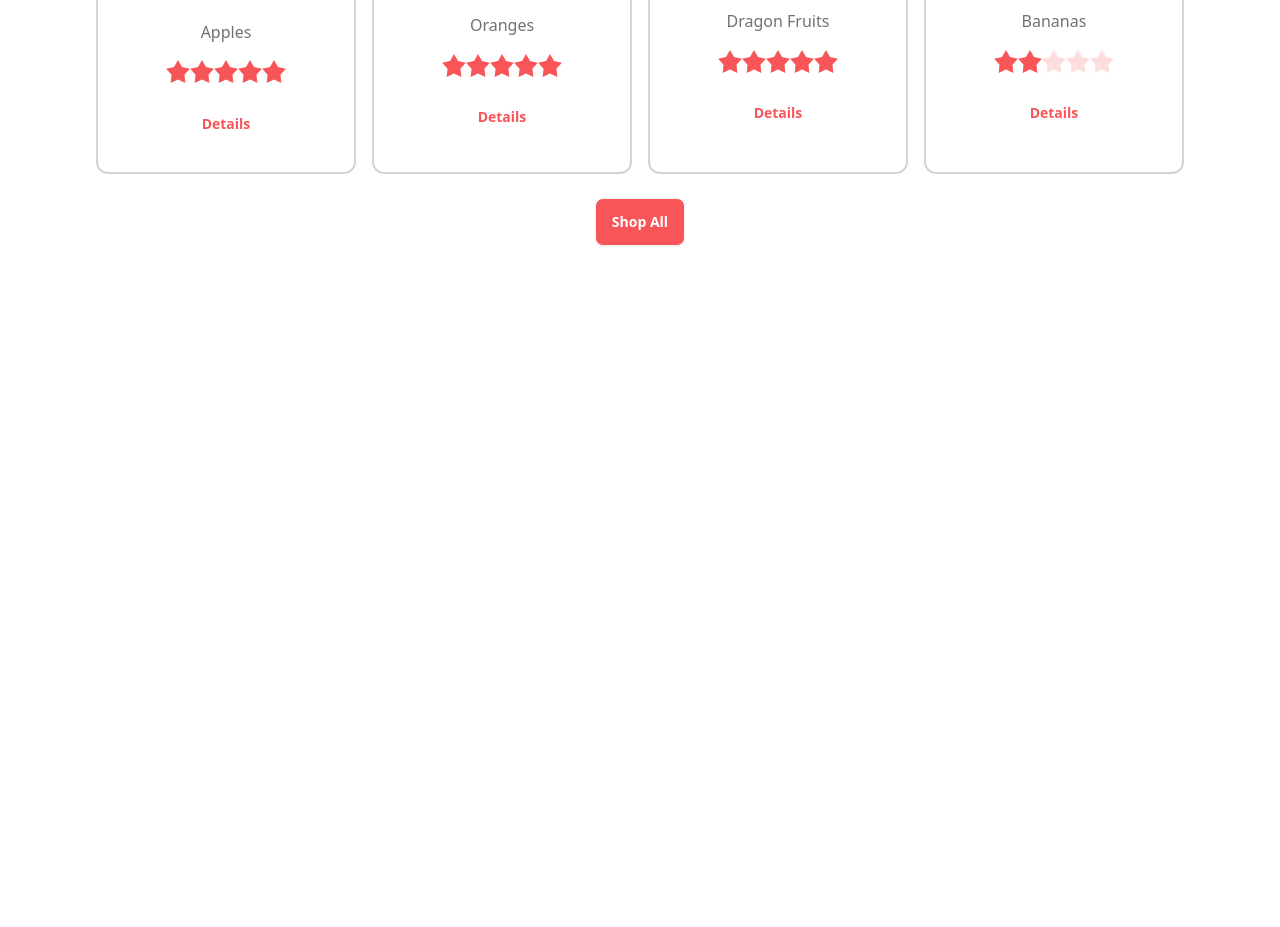
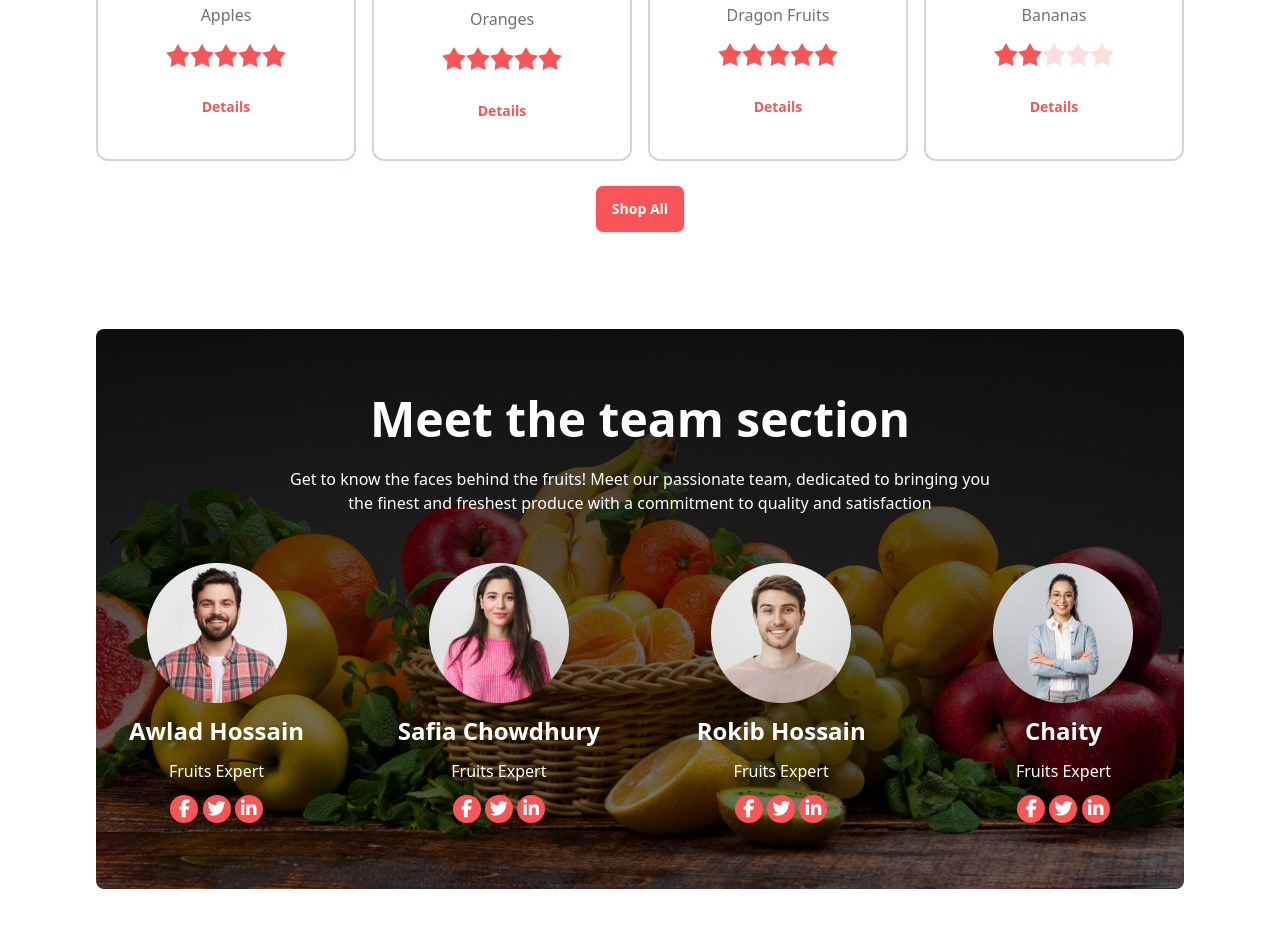
Before and after one commit to zillulofficial/fruit-website, a plain HTML site: page index.html in a window 1280 px wide. Shown: the part 1399-2326 px from the top of the page. Before the commit the page ends 1741 px from the top, so only its background shows below. Drawn offline with nearby package versions, Linux system fonts and the light colour scheme.

Commit message:
team section added

```diff
--- a/index.html
+++ b/index.html
@@ -173,7 +173,8 @@
             <div class="flex flex-col lg:flex-row justify-between items-center">
                 <div class="text-center lg:text-left mb-12">
                     <h1 class="text-5xl font-extrabold mb-6">Deal of the day</h1>
-                    <p class="mx-auto lg:mx-0 text-[#12121299] w-2/3 ">Discover daily fruit treasures with our Deal of the Day! Unbeatable prices on handpicked
+                    <p class="mx-auto lg:mx-0 text-[#12121299] w-2/3 ">Discover daily fruit treasures with our Deal of
+                        the Day! Unbeatable prices on handpicked
                         delights,
                         ensuring you savor freshness and savings in every bite. Don't miss out!</p>
                 </div>
@@ -210,7 +211,8 @@
             <!-- card section -->
             <div class="grid grid-cols-1 md:grid-cols-2 lg:grid-cols-4 gap-4">
                 <!-- card 01 -->
-                <div class="flex flex-col justify-center border-2 items-center py-6 rounded-xl border-gray-300 space-y-4 mt-5">
+                <div
+                    class="flex flex-col justify-center border-2 items-center py-6 rounded-xl border-gray-300 space-y-4">
                     <img src="images/fruit6.png" alt="">
                     <p class="text-2xl font-bold">12.90$ - 18.85$</p>
                     <div class="divider w-2/3 mx-auto"></div>
@@ -224,7 +226,8 @@
                     </div>
                     <button class="btn btn-ghost text-[#F85559]">Details</button>
                 </div>
-                <div class="flex flex-col justify-center border-2 items-center py-6 rounded-xl border-gray-300 space-y-4">
+                <div
+                    class="flex flex-col justify-center border-2 items-center py-6 rounded-xl border-gray-300 space-y-4">
                     <img src="images/fruit7.png" alt="">
                     <p class="text-2xl font-bold">12.90$ - 18.85$</p>
                     <div class="divider w-2/3 mx-auto"></div>
@@ -238,7 +241,8 @@
                     </div>
                     <button class="btn btn-ghost text-[#F85559]">Details</button>
                 </div>
-                <div class="flex flex-col justify-center border-2 items-center py-6 rounded-xl border-gray-300 space-y-4">
+                <div
+                    class="flex flex-col justify-center border-2 items-center py-6 rounded-xl border-gray-300 space-y-4">
                     <img src="images/fruit8.png" alt="">
                     <p class="text-2xl font-bold">12.90$ - 18.85$</p>
                     <div class="divider w-2/3 mx-auto"></div>
@@ -252,7 +256,8 @@
                     </div>
                     <button class="btn btn-ghost text-[#F85559]">Details</button>
                 </div>
-                <div class="flex flex-col justify-center border-2 items-center py-6 rounded-xl border-gray-300 space-y-4">
+                <div
+                    class="flex flex-col justify-center border-2 items-center py-6 rounded-xl border-gray-300 space-y-4">
                     <img src="images/fruit9.png" alt="">
                     <p class="text-2xl font-bold">12.90$ - 18.85$</p>
                     <div class="divider w-2/3 mx-auto"></div>
@@ -272,6 +277,61 @@
             </div>
         </section>
 
+        <!-- Team Section -->
+        <section class="container mx-auto lg:px-24 px-4 mb-24">
+            <div class="flex flex-col rounded-lg justify-center items-center w-full bg-center bg-cover bg-[linear-gradient(180deg,rgba(0,0,0,0.8),rgba(0,0,0,0.4)),url(./images/banner1.png)] lg:h-[70vh]">
+                <div>
+                    <div class="text-center items-center">
+                        <h3 class="mt-4 lg:mt-0 text-xl lg:text-5xl text-white font-extrabold mb-6">Meet the team section</h3>
+                        <p class="text-white lg:w-2/3 mx-auto mb-12">Get to know the faces behind the fruits! Meet our passionate team, dedicated to bringing you the
+                            finest and freshest produce with a commitment to quality and satisfaction</p>
+                    </div>
+                </div>
+                <div class="grid grid-cols-1 md:grid-cols-2 lg:grid-cols-4 gap-6 lg:gap-20">
+                    <div class="text-white text-center space-y-3">
+                        <img class="mx-auto" src="images/member1.png" alt="">
+                        <p class="text-2xl font-bold">Awlad Hossain</p>
+                        <p class="text-white font-medium ">Fruits Expert</p>
+                        <div>
+                            <i class="fa-brands fa-facebook-f text-lg bg-[#F85559] w-7 text-center rounded-full"></i>
+                            <i class="fa-brands fa-twitter text-lg bg-[#F85559] w-7 text-center rounded-full"></i>
+                            <i class="fa-brands fa-linkedin-in text-lg bg-[#F85559] w-7 text-center rounded-full"></i>
+                        </div>
+                    </div>
+                    <div class="text-white text-center space-y-3">
+                        <img class="mx-auto" src="images/member2.png" alt="">
+                        <p class="text-2xl font-bold">Safia Chowdhury</p>
+                        <p class="text-white font-medium">Fruits Expert</p>
+                        <div>
+                            <i class="fa-brands fa-facebook-f text-lg bg-[#F85559] w-7 text-center rounded-full"></i>
+                            <i class="fa-brands fa-twitter text-lg bg-[#F85559] w-7 text-center rounded-full"></i>
+                            <i class="fa-brands fa-linkedin-in text-lg bg-[#F85559] w-7 text-center rounded-full"></i>
+                        </div>
+                    </div>
+                    <div class="text-white text-center space-y-3">
+                        <img class="mx-auto" src="images/member3.png" alt="">
+                        <p class="text-2xl font-bold">Rokib Hossain</p>
+                        <p class="text-white font-medium">Fruits Expert</p>
+                        <div>
+                            <i class="fa-brands fa-facebook-f text-lg bg-[#F85559] w-7 text-center rounded-full"></i>
+                            <i class="fa-brands fa-twitter text-lg bg-[#F85559] w-7 text-center rounded-full"></i>
+                            <i class="fa-brands fa-linkedin-in text-lg bg-[#F85559] w-7 text-center rounded-full"></i>
+                        </div>
+                    </div>
+                    <div class="text-white text-center space-y-3 mb-4 lg:mb-0">
+                        <img class="mx-auto" src="images/member4.png" alt="">
+                        <p class="text-2xl font-bold">Chaity</p>
+                        <p class="text-white font-medium">Fruits Expert</p>
+                        <div>
+                            <i class="fa-brands fa-facebook-f text-lg bg-[#F85559] w-7 text-center rounded-full"></i>
+                            <i class="fa-brands fa-twitter text-lg bg-[#F85559] w-7 text-center rounded-full"></i>
+                            <i class="fa-brands fa-linkedin-in text-lg bg-[#F85559] w-7 text-center rounded-full"></i>
+                        </div>
+                    </div>
+                </div>
+            </div>
+
+        </section>
     </main>
     <footer>
 
```
Lines whose indentation alone changed are shown as unchanged.
